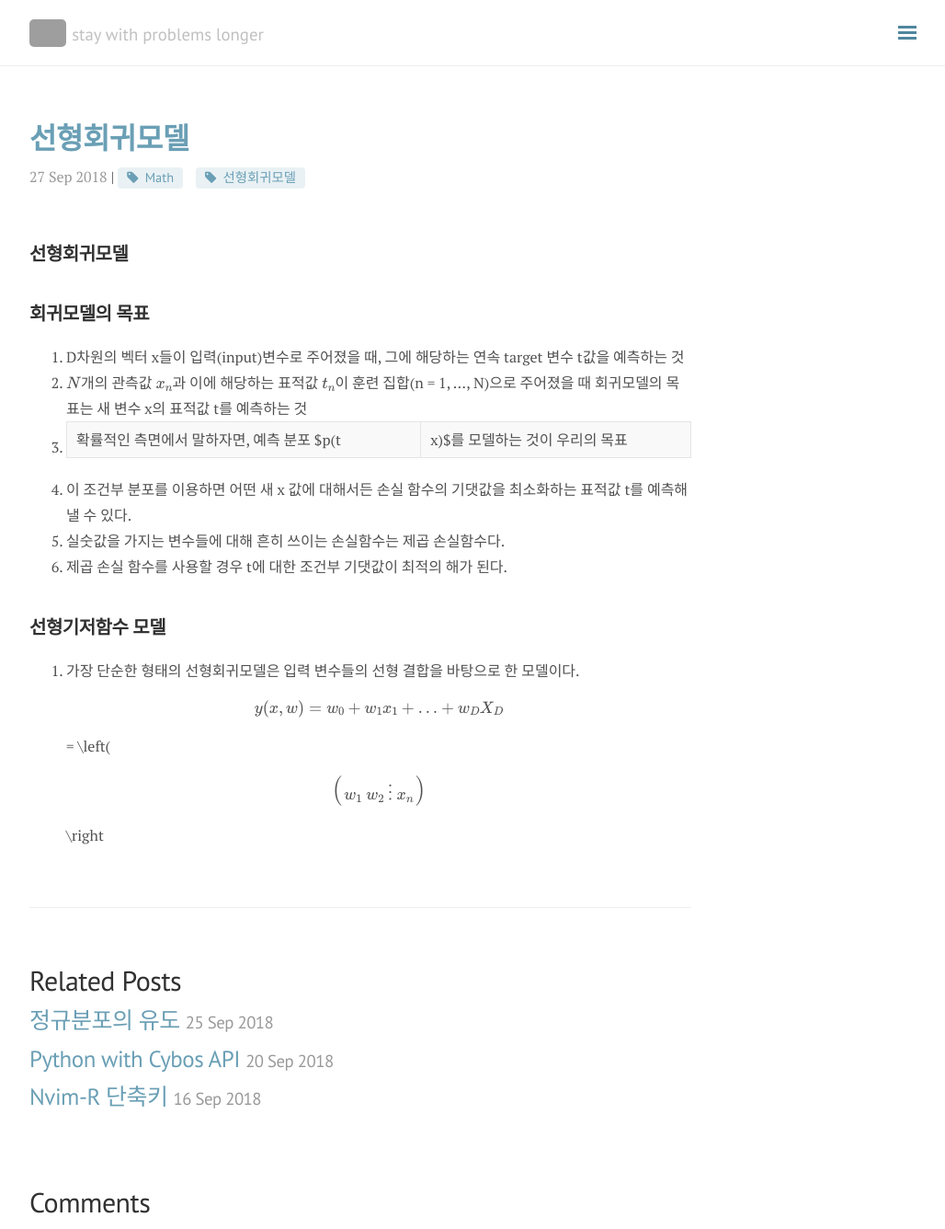
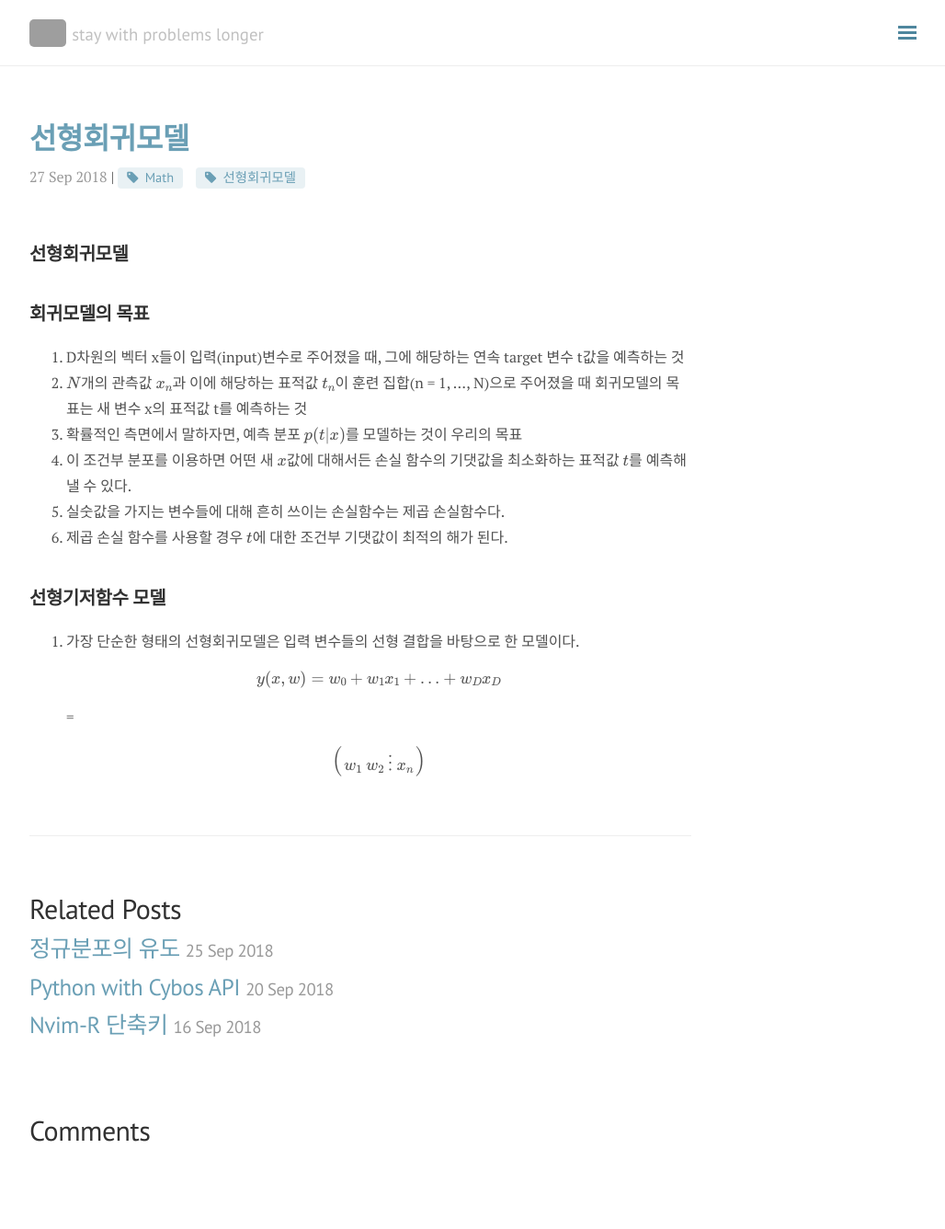
Before and after one commit to seokhoonj/seokhoonj.github.io, a Jekyll site: the page built from _posts/Math/2018-09-27-Math-linear_regression.md, in a window 1280 px wide and 1336 px high. Shown: the whole window at 92% size, without its empty margins (248-1276 px from the left). Built offline with Jekyll 4.4.1, drawn with Linux system fonts in a browser that asks for light colours; nearby versions of some CDN libraries; formulas are drawn with MathJax 3; comment, search, counter and statistics services are not loaded; grey boxes are pictures that could not be loaded.

Commit message:
add _posts

```diff
--- a/_posts/Math/2018-09-27-Math-linear_regression.md
+++ b/_posts/Math/2018-09-27-Math-linear_regression.md
@@ -13,11 +13,11 @@ comments: false
 ## 회귀모델의 목표
 1. D차원의 벡터 x들이 입력(input)변수로 주어졌을 때, 그에 해당하는 연속 target 변수 t값을 예측하는 것
 2. $N$개의 관측값 ${x\_n}$과 이에 해당하는 표적값 ${t\_n}$이 훈련 집합(n = 1, ..., N)으로 주어졌을 때 회귀모델의 목표는 새 변수 x의 표적값 t를 예측하는 것
-3. 확률적인 측면에서 말하자면, 예측 분포 $p(t|x)$를 모델하는 것이 우리의 목표
-4. 이 조건부 분포를 이용하면 어떤 새 x 값에 대해서든 손실 함수의 기댓값을 최소화하는 표적값 t를 예측해 낼 수 있다.
+3. 확률적인 측면에서 말하자면, 예측 분포 $p(t\|x)$를 모델하는 것이 우리의 목표
+4. 이 조건부 분포를 이용하면 어떤 새 $x$값에 대해서든 손실 함수의 기댓값을 최소화하는 표적값 $t$를 예측해 낼 수 있다.
 5. 실숫값을 가지는 변수들에 대해 흔히 쓰이는 손실함수는 제곱 손실함수다.
-6. 제곱 손실 함수를 사용할 경우 t에 대한 조건부 기댓값이 최적의 해가 된다.
+6. 제곱 손실 함수를 사용할 경우 $t$에 대한 조건부 기댓값이 최적의 해가 된다.
 
 ## 선형기저함수 모델
 1. 가장 단순한 형태의 선형회귀모델은 입력 변수들의 선형 결합을 바탕으로 한 모델이다.
-\\( y(x, w) = w\_0 + w\_1x\_1 + ... + w\_DX\_D \\) = \left(\begin{pmatrix} w\_1 \\ w\_2 \\ \vdots \\ x\_n \end{pmatrix}\right
+\\( y(x, w) = w\_0 + w\_1x\_1 + ... + w\_Dx\_D \\) = \begin{pmatrix} w\_1 \\ w\_2 \\ \vdots \\ x\_n \end{pmatrix}
```
